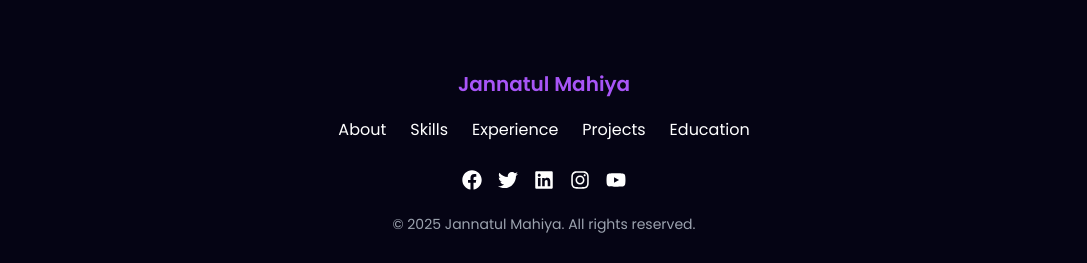
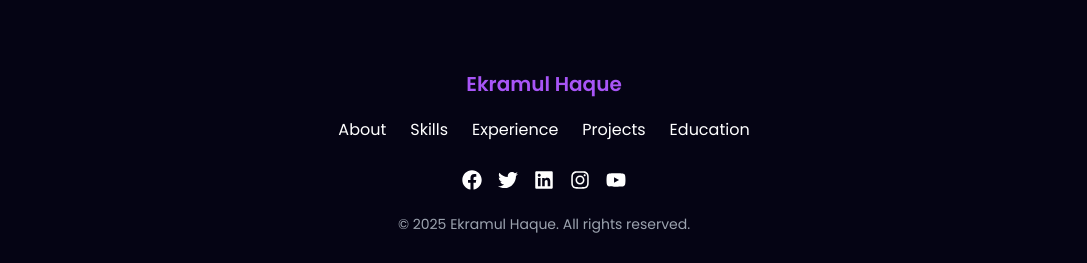
Before and after one commit to AnikHaque/Anik-s-Portfolio-2025, a React (Vite) app: page / in a window 1280 px wide. Shown: the part 5003-5266 px from the top of the page, without its empty margins (96-1183 px from the left). Built offline with nearby package versions, Linux system fonts and the light colour scheme.

Commit message:
footer done

```diff
--- a/src/components/Footer/Footer.jsx
+++ b/src/components/Footer/Footer.jsx
@@ -20,7 +20,7 @@ const Footer = () => {
       <div className="container mx-auto text-center">
         {/* Name / Logo */}
         <h2 className="text-xl font-semibold text-purple-500">
-          Jannatul Mahiya
+          Ekramul Haque
         </h2>
 
         {/* Navigation Links - Responsive */}
@@ -80,7 +80,7 @@ const Footer = () => {
 
         {/* Copyright Text */}
         <p className="text-sm text-gray-400 mt-6">
-          © 2025 Jannatul Mahiya. All rights reserved.
+          © 2025 Ekramul Haque. All rights reserved.
         </p>
       </div>
     </footer>
```
